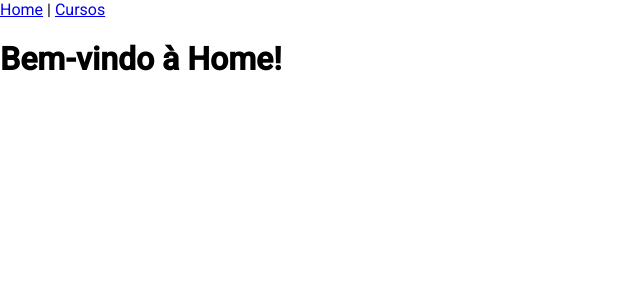
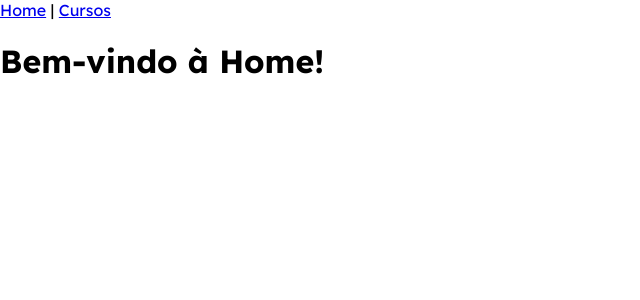
Before and after one commit to santanasara/school-management-app, an Angular app in the folder frontend/: page / in a window 1280 px wide. Shown: the top 300 px of the page, without its empty margins (0-640 px from the left). Built offline with nearby package versions, Linux system fonts and the light colour scheme.

Commit message:
style: adiciona nova fonte (#2)

```diff
--- a/frontend/src/styles.css
+++ b/frontend/src/styles.css
@@ -1,5 +1,9 @@
 /* You can add global styles to this file, and also import other style files */
 @import '@angular/material/prebuilt-themes/indigo-pink.css';
+@import url('https://fonts.googleapis.com/css2?family=Lexend:wght@100..900&display=swap');
+html, body { height: 100%; }
+body {
+    margin: 0;
+    font-family: "Lexend", sans-serif;
 
-html, body { height: 100%; }
-body { margin: 0; font-family: Roboto, "Helvetica Neue", sans-serif; }
+}
```
